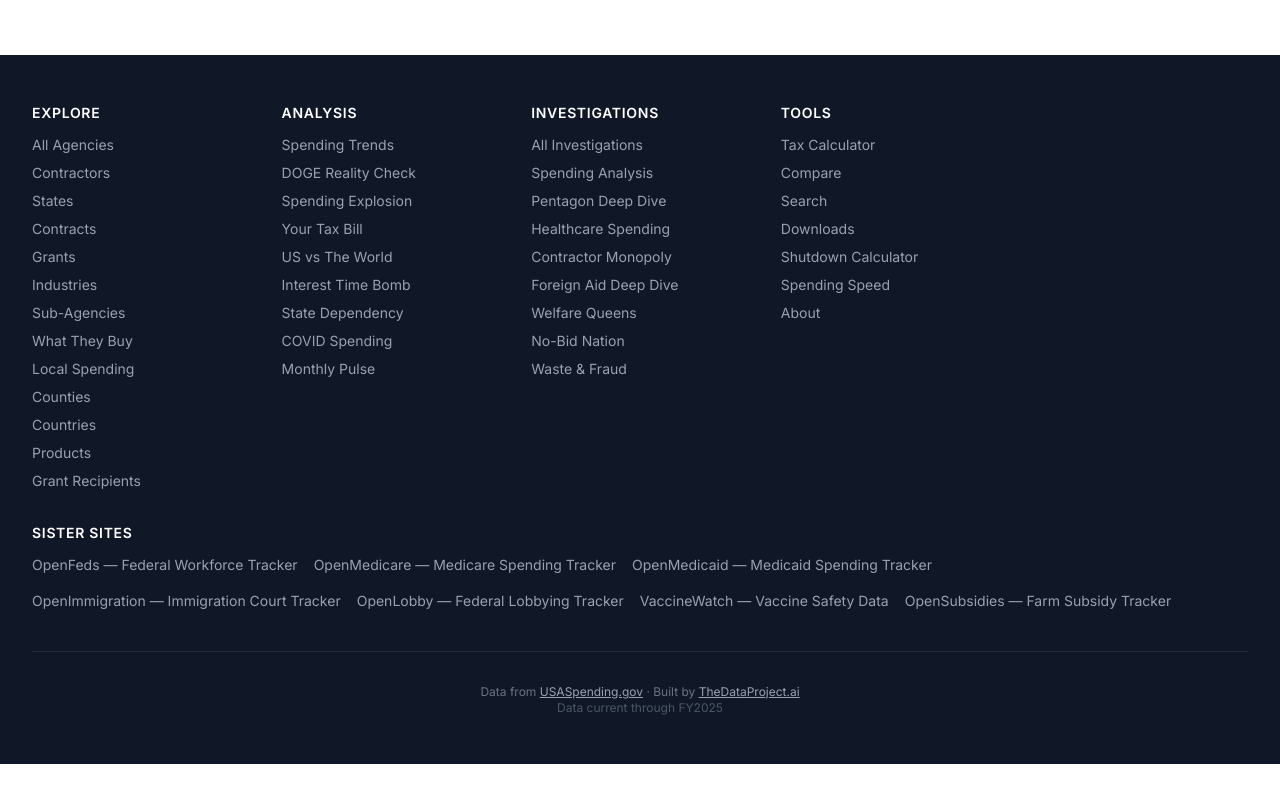
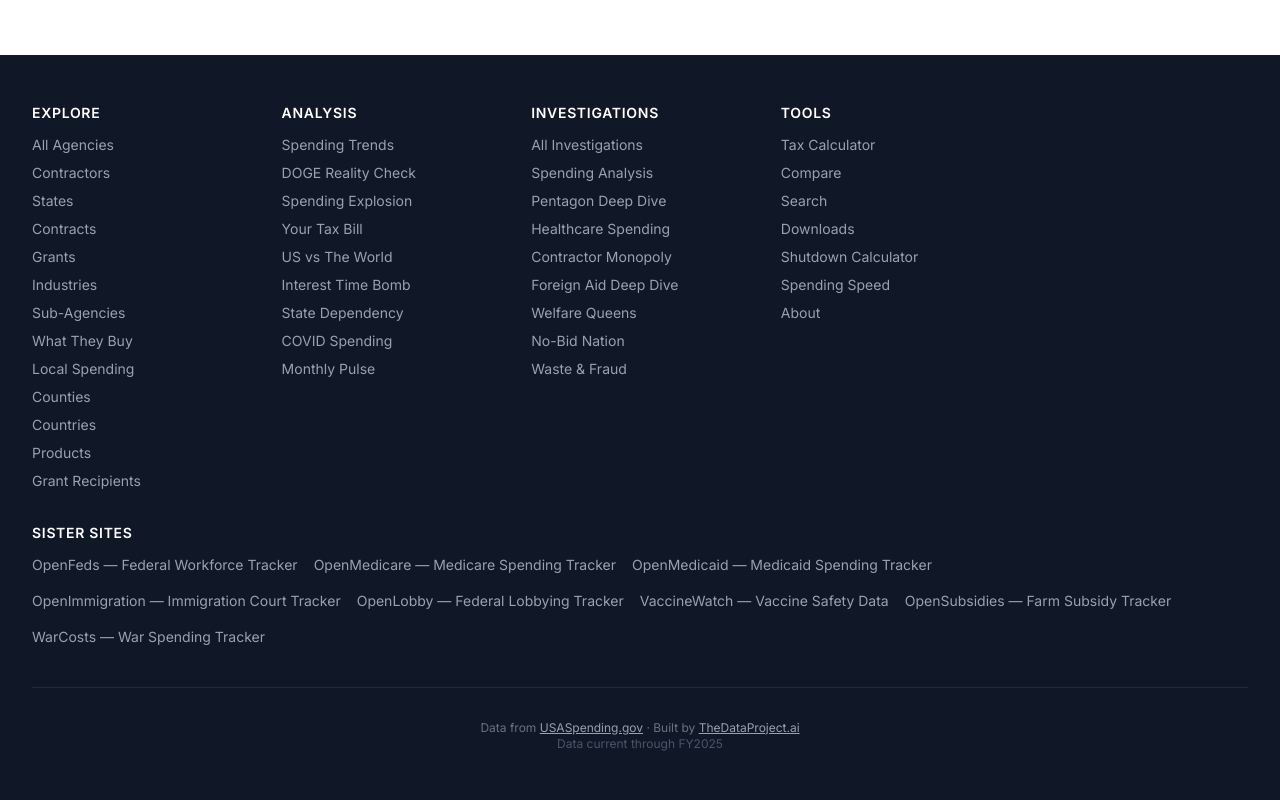
Before and after one commit to kianbob/openspending, a Next.js app: page / in a window 1280 px wide. Shown: the part 4230-5030 px from the top of the page. Before the commit the page ends 4994 px from the top, so only its background shows below. Built offline with nearby package versions, Linux system fonts and the light colour scheme.

Commit message:
Add WarCosts to sister sites footer

```diff
--- a/src/app/layout.tsx
+++ b/src/app/layout.tsx
@@ -193,6 +193,9 @@
                 <a href="https://www.opensubsidies.org" target="_blank" rel="noopener noreferrer" className="text-sm text-gray-400 hover:text-white transition-colors">
                   OpenSubsidies — Farm Subsidy Tracker
                 </a>
+                <a href="https://www.warcosts.org" target="_blank" rel="noopener noreferrer" className="text-sm text-gray-400 hover:text-white transition-colors">
+                  WarCosts — War Spending Tracker
+                </a>
               </div>
             </div>
             <div className="mt-10 pt-8 border-t border-gray-800 text-center text-xs text-gray-500">
```
